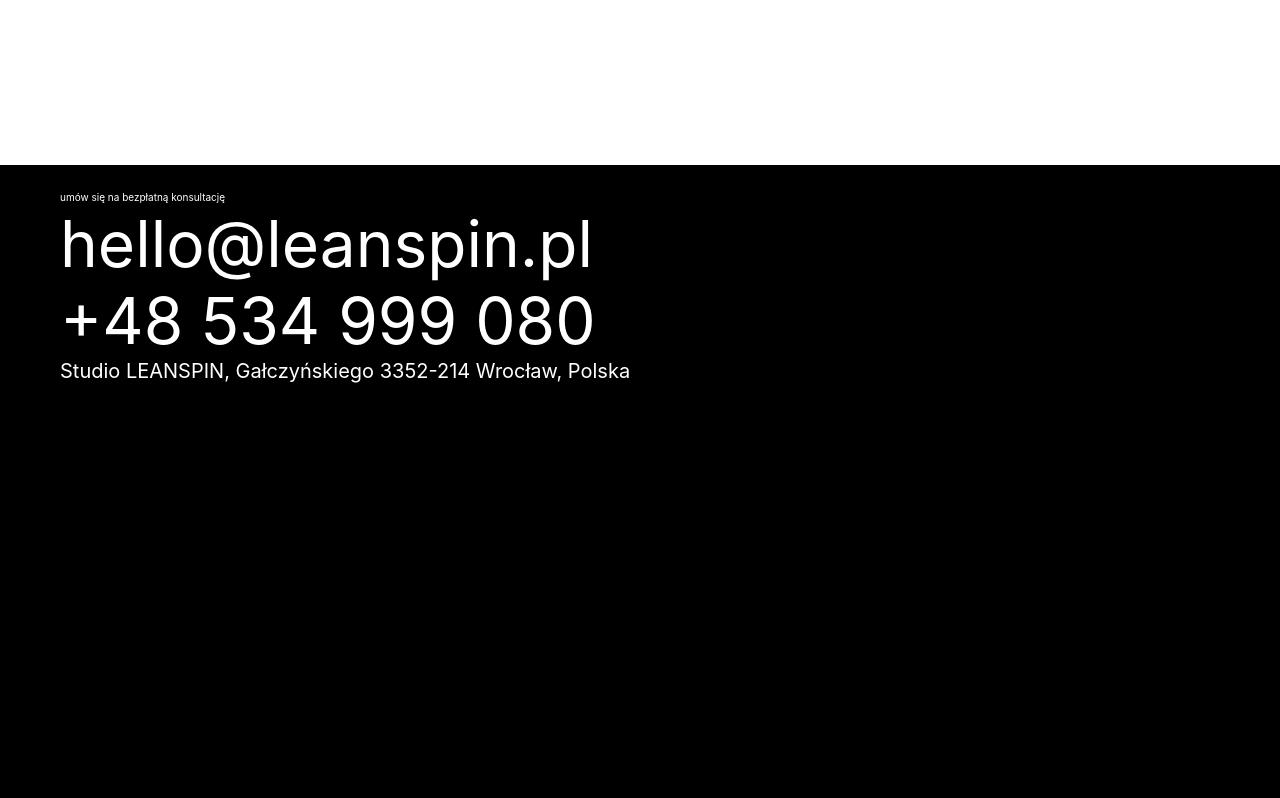
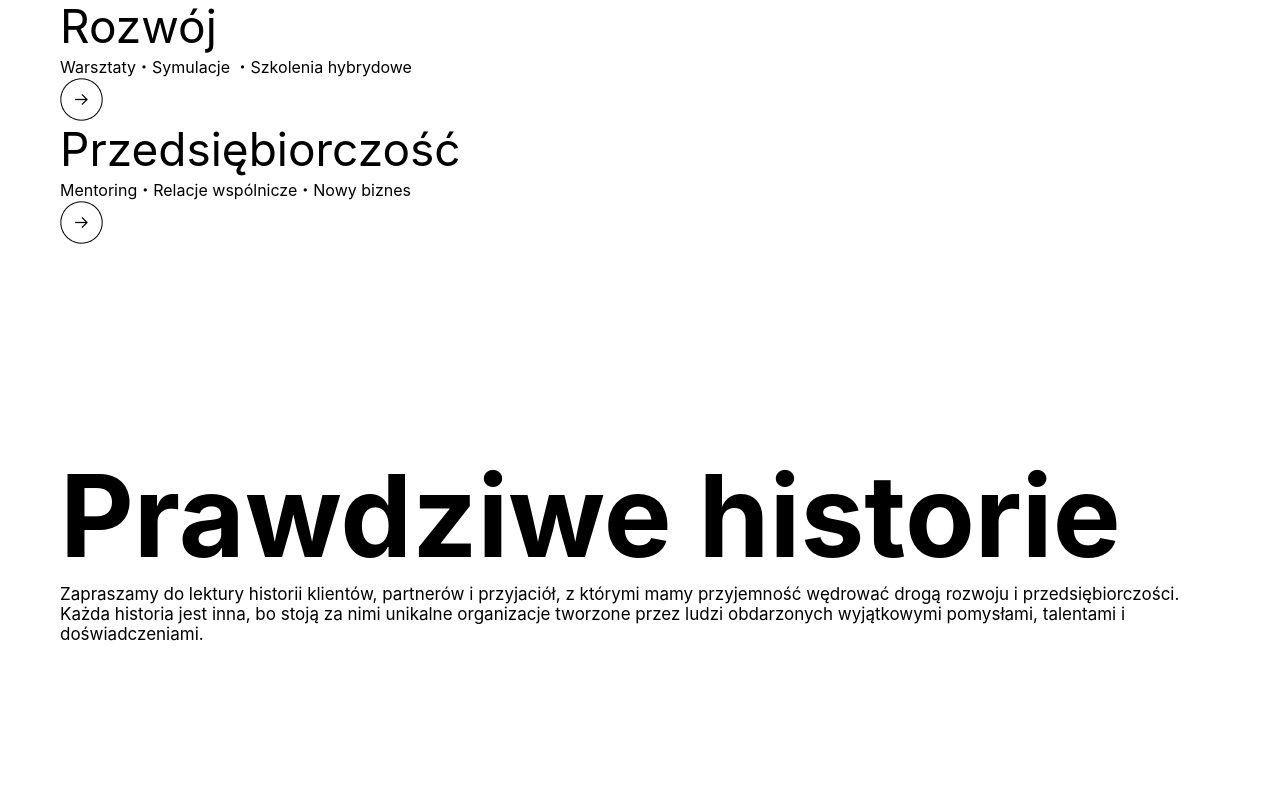
Before and after one commit to ManellDmitry/react-homework, a React (Create React App) app: page /kontakt in a window 1280 px wide. Shown: the part 1482-2280 px from the top of the page. Before the commit the page ends 1885 px from the top, so only its background shows below. Built offline with nearby package versions, Linux system fonts and the light colour scheme.

Commit message:
fix hero

```diff
--- a/src/App.js
+++ b/src/App.js
@@ -10,7 +10,7 @@
 import { Know_How } from "./pages/Know_How";
 import { Kontakt } from "./pages/Kontakt";
 import { O_Nas } from "./pages/O_Nas";
-
+import  SectionONas  from "./components/SectionO_nas";
 const navLinks = [
   { id: "1", label: "KNOW-HOW", path: "know-how" },
   { id: "2", label: "O NAS", path: "o-nas" },
@@ -38,6 +38,7 @@
         </Routes>
         <Hero />
         <Section/>
+        <SectionONas/>
         <Footer name="Dima" />
       </main>
     </PageWrapper>
--- /dev/null
+++ b/src/components/SectionO_nas.js
@@ -0,0 +1,32 @@
+import React from "react";
+import styled from "styled-components";
+import { Container } from "./styledComponents";
+
+const StyledSection=styled.div`
+padding-bottom: 137px;
+background-color: #fff;
+`
+const StyledTitle= styled.h2`
+color: #000;
+font-size: 114px;
+`
+const StyledPostTitle= styled.p`
+color: #000;
+font-size: 17px;
+`
+
+ function SectionONas(){
+    return(
+        <StyledSection>
+            <Container>
+        <StyledTitle>Prawdziwe historie</StyledTitle>
+        <StyledPostTitle>Zapraszamy do lektury historii klientów, partnerów i przyjaciół, z którymi mamy przyjemność wędrować drogą rozwoju i przedsiębiorczości.
+Każda historia jest inna, bo stoją za nimi unikalne organizacje tworzone przez ludzi obdarzonych wyjątkowymi pomysłami, talentami i doświadczeniami.</StyledPostTitle>
+        <ul>
+
+        </ul>
+        </Container>
+        </StyledSection>
+    )
+}
+export default SectionONas
--- a/src/index.css
+++ b/src/index.css
@@ -30,7 +30,7 @@
   text-decoration: none;
   color: inherit;
   color: #fff;
-  display: inline-block;
+
 }
 body {
   background: #000;
```
